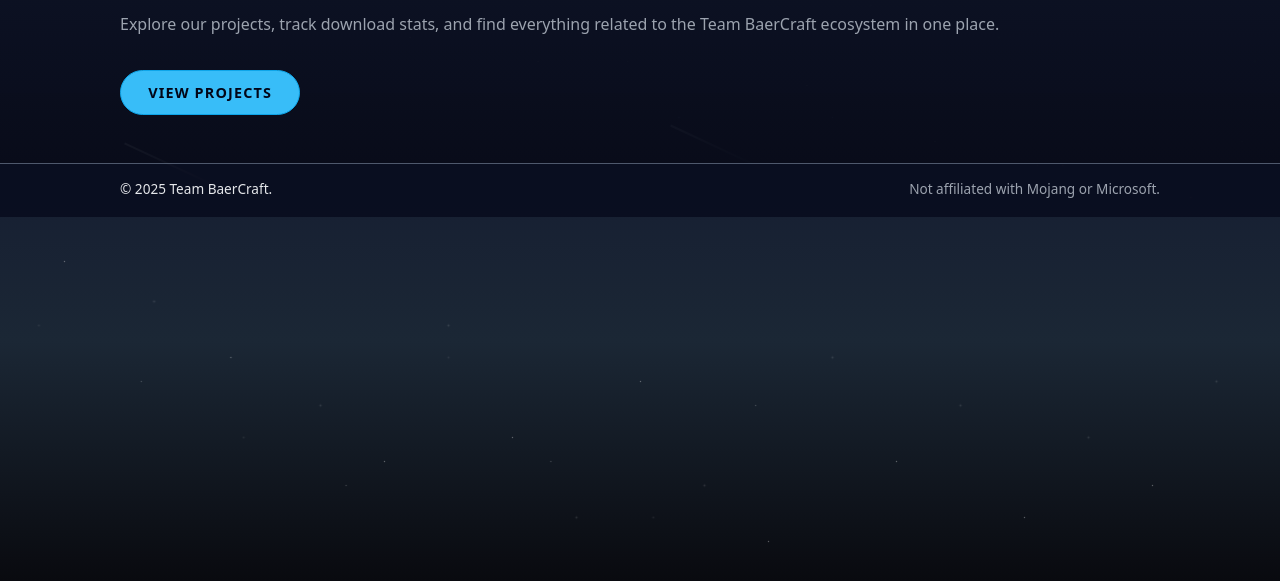
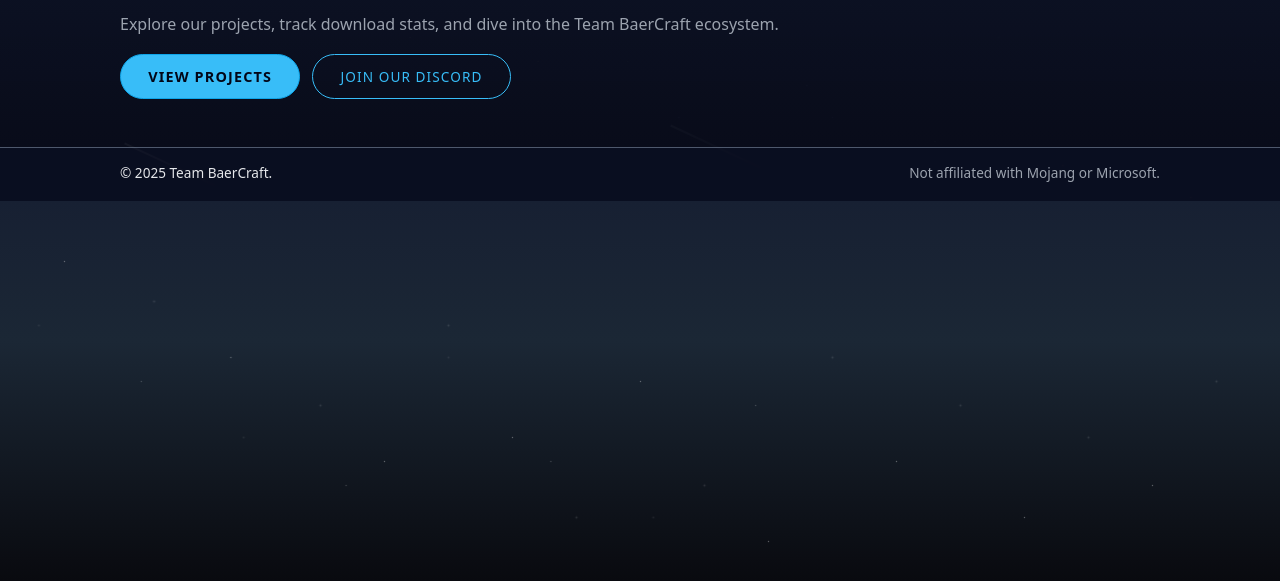
Before and after one commit to Subthy/Plushie-Buddies-Stats, a plain HTML site: page index.html in a window 1280 px wide. Shown: the part 219-800 px from the top of the page. Drawn offline with Linux system fonts and the light colour scheme.

Commit message:
sadasdassda

```diff
--- a/index.html
+++ b/index.html
@@ -7,12 +7,14 @@
   <link rel="stylesheet" href="style.css" />
 </head>
 <body>
+  <!-- Starry animated background -->
   <div class="sky-bg">
     <div class="stars"></div>
     <div class="shooting-star"></div>
     <div class="shooting-star"></div>
     <div class="shooting-star"></div>
   </div>
+
   <header class="site-header">
     <div class="header-inner">
       <a href="index.html" class="logo">
@@ -27,11 +29,9 @@
         <a href="index.html">Home</a>
         <a href="projects.html">Projects</a>
         <a href="about.html">About Us</a>
-      <a href="contact.html">Contact</a>
       </nav>
     </div>
   </header>
-
 
   <main>
     <section id="home" class="section section-hero">
@@ -43,12 +43,23 @@
             that mix creativity, challenge, and a whole lot of personality.
           </p>
           <p class="muted">
-            Explore our projects, track download stats, and find everything
-            related to the Team BaerCraft ecosystem in one place.
+            Explore our projects, track download stats, and dive into the
+            Team BaerCraft ecosystem.
           </p>
+
+          <div class="hero-actions">
             <a href="projects.html" class="primary-btn">
               View Projects
             </a>
+            <a
+              href="https://discord.gg/baercraft"
+              class="discord-btn"
+              target="_blank"
+              rel="noopener noreferrer"
+            >
+              Join our Discord
+            </a>
+          </div>
         </div>
       </div>
     </section>
--- a/style.css
+++ b/style.css
@@ -307,6 +307,38 @@ h1 {
   font-size: 0.9rem;
 }
 
+.hero-actions {
+  display: flex;
+  flex-wrap: wrap;
+  gap: 0.75rem;
+  margin-top: 1.2rem;
+}
+
+/* Keep the primary button flush inside hero-actions */
+.hero-actions .primary-btn {
+  margin-top: 0;
+}
+
+.discord-btn {
+  display: inline-block;
+  padding: 0.75rem 1.7rem;
+  border-radius: 999px;
+  background: transparent;
+  color: var(--accent);
+  text-decoration: none;
+  font-weight: 500;
+  border: 1px solid var(--accent);
+  text-transform: uppercase;
+  letter-spacing: 0.08em;
+  font-size: 0.85rem;
+}
+
+.discord-btn:hover {
+  background: var(--accent);
+  color: #020617;
+}
+
+
 .primary-btn:hover {
   background: var(--accent-strong);
 }
```
Also changed, not shown: about.html (+2 -1 lines), projects.html (+1 -1 lines). Lines whose indentation alone changed are shown as unchanged.
